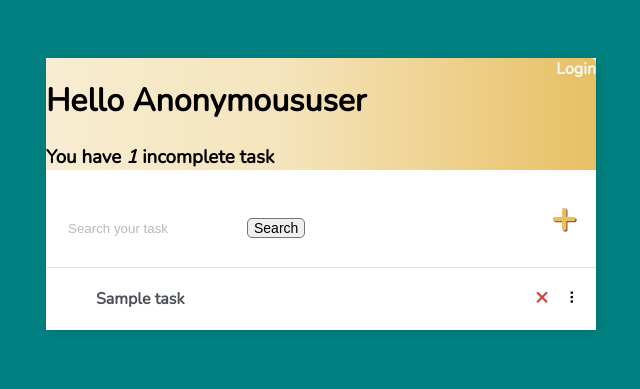
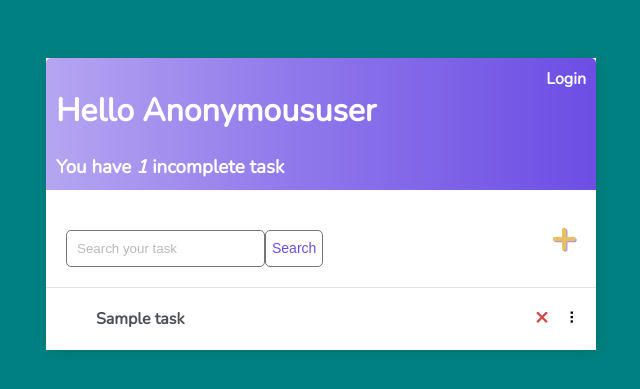
Before and after one commit to stsgolovnev/To-do-list, a Django app: template base/templates/base/task_list.html in a window 1280 px wide. Shown: the top 389 px of the page, without its empty margins (319-959 px from the left). Run offline with Django 3.2, Linux system fonts and the light colour scheme; the template is opened without the code that fills it: most values are stand-ins (such as "Sample title", 1, 10 or a date in 2020).

Commit message:
Не могу понять почему не попали обновления на гит по моделям, урлу и вью. Перезаливаю заново. Поправил все ошибки.

```diff
--- a/base/models.py
+++ b/base/models.py
@@ -4,12 +4,12 @@ from django.contrib.auth.models import User
 class Task(models.Model):
     user = models.ForeignKey(User, on_delete=models.CASCADE, null=True, blank=True)
     title = models.CharField(max_length=200)
-    description = models.TextField (null=True, blank=True)
-    complete = models.BooleanField (default=False)
+    description = models.TextField(null=True, blank=True)
+    complete = models.BooleanField(default=False)
     created = models.DateTimeField(auto_now_add=True)
 
     def __str__(self):
         return self.title
 
     class Meta:
-        ordering = ['complete']
+        order_with_respect_to = 'user'
--- a/base/templates/base/main.html
+++ b/base/templates/base/main.html
@@ -3,6 +3,12 @@
     <head>
         <meta charset="UTF-8">
         <title>To Do Items</title>
+
+        <meta http-equiv="X-UA-Compatible" content="IE=edge">
+        <title>To Do Items</title>
+        <meta name="description" content="">
+        <meta name="viewport" content="width=device-width, initial-scale=1">
+
         <link rel="preconnect" href="https://fonts.googleapis.com"><link rel="preconnect"
         href="https://fonts.gstatic.com" crossorigin>
         <link href="https://fonts.googleapis.com/css2?family=Nunito:wght@200&display=swap" rel="stylesheet">
@@ -49,10 +55,10 @@
             .header-bar {
                 display: flex;
                 justify-content: space-between;
-                color: #fff
+                color: #fff;
                 padding: 10px;
                 border-radius: 5px 5px 0 0;
-                background: linear-gradient(90deg, #f8edd2 0%, #f5e4bc 43%, #e7c064 100%);
+                background: linear-gradient(90deg, #b5a6f1 0%, #917aeb 43%, #6c4ee4 100%);
             }
 
             .header-bar a{
@@ -76,22 +82,22 @@
 
             .task-title a {
                 text-decoration: none;
-                colour: #4b5156;
+                color: #4b5156;
                 margin-left: 10px;
             }
 
             .task-complete-icon {
                 height: 20px;
                 width: 20px;
-                background-colour: rgb(105, 192, 105);
-                border-radius: 50%
+                background-color: #69c069;
+                border-radius: 50%;
             }
 
             .task-incomplete-icon {
                 height: 20px;
                 width: 20px;
-                background-colour: rgb(218, 218, 218);
-                border-radius: 50%
+                background-colour: #c06969;
+                border-radius: 50%;
             }
 
             .delete-link {
@@ -109,17 +115,17 @@
                 display: inline-block;
                 padding: 20px 16px;
                 cursor: grab;
-                user-select: none
+                user-select: none;
             }
 
-            .handle:after:
+            .handle:after,
             .handle:before {
                 display: block;
                 content: "";
             }
 
             .handle:active,
-            .handle.active:before,
+            .handle:active:before,
             .handle:active:after {
                 cursor: grabbing;
             }
@@ -145,7 +151,7 @@
                 color: #e7c064;
                 text-decoration: none;
                 font-size: 42px;
-                text-shadow: 1px 1px #81413b
+                text-shadow: 1px 1px #a390ee;
             }
 
             @media screen and (max-width:320px) {
@@ -154,8 +160,8 @@
                 }
             }
 
-            input[type=text]
-            input[type=password]
+            input[type=text],
+            input[type=password],
             textarea {
                 border: 1px solid #757575;
                 border-radius: 5px;
@@ -175,8 +181,8 @@
 
             .button {
                 border: 1px solid #757575;
-                background-color: #FFF
-                color: #e7c064
+                background-color: #FFF;
+                color: #6c4ee4;
                 padding 10px;
                 font-size: 14px;
                 border-radius: 5px;
@@ -190,11 +196,14 @@
 
         </style>
 </head>
+
 <body>
+
      <div class="container">
          {% block content %}
 
          {% endblock content %}
      </div>
 </body>
+
 </html>
--- a/base/templates/base/task_list.html
+++ b/base/templates/base/task_list.html
@@ -1,6 +1,7 @@
 {% extends 'base/main.html' %}
 {% block content %}
 
+<script src="https://cdn.jsdelivr.net/npm/sortablejs@latest/Sortable.min.js"></script>
 <div class="header-bar">
      <div>
          <h1>Hello {{request.user|title}}</h1>
--- a/base/urls.py
+++ b/base/urls.py
@@ -1,5 +1,5 @@
 from django.urls import path
-from .views import TaskList, TaskDetail, TaskCreate, TaskUpdate, TaskDelete, MyLoginView, RegisterPage
+from .views import TaskList, TaskDetail, TaskCreate, TaskUpdate, TaskDelete, MyLoginView, RegisterPage, TaskReorder
 from django.contrib.auth.views import LogoutView
 
 urlpatterns = [
@@ -11,4 +11,5 @@ urlpatterns = [
     path('login/', MyLoginView.as_view(), name='login'),
     path('logout/', LogoutView.as_view(next_page='login'), name='logout'),
     path('register/', RegisterPage.as_view(), name='register'),
+    path('task-reorder/', TaskReorder.as_view(), name='task-reorder'),
 ]
```
Also changed, not shown: base/views.py (+21 -0 lines). Lines whose indentation alone changed are shown as unchanged.
